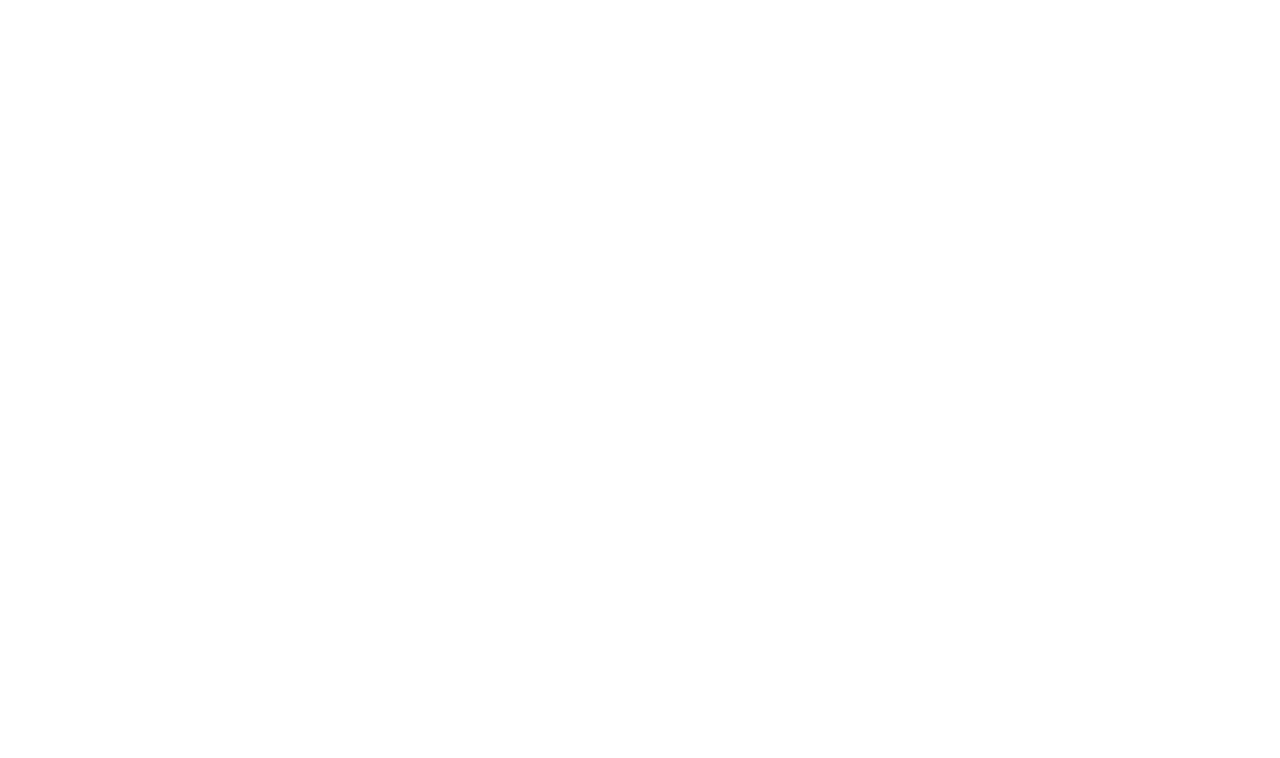
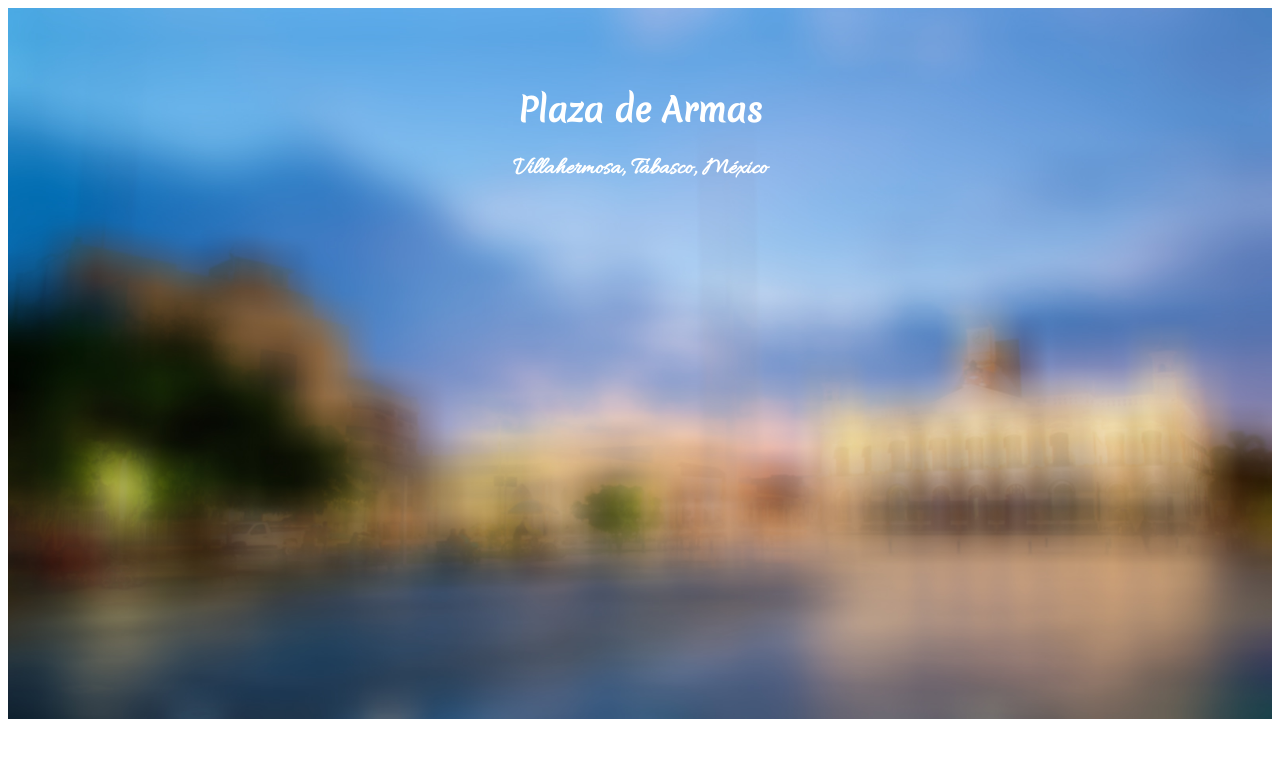
Before and after one commit to DeoXyx182/hover-animations, a plain HTML site: page index.html in a window 1280 px wide. Drawn offline with Linux system fonts and the light colour scheme.

Commit message:
Imagen de fondo y texto encima

```diff
--- a/hover.css
+++ b/hover.css
@@ -1,2 +1,35 @@
 /*font-family: 'Merienda', cursive;
 font-family: 'Allura', cursive;*/
+/*.content{
+	/*height: 100vh;
+	width: 100%;
+	transition: 1s;
+	position: relative;
+}
+
+.lugar{
+	font-family: 'Merienda', cursive;
+	position: absolute;
+}
+.ciudad{
+	font-family: 'Allura', cursive;
+	position: absolute;
+}*/
+.container {
+  position: relative;
+  text-align: center;
+  color: white;
+}
+.centered {
+  position: absolute;
+  top: 50%;
+  left: 50%;
+  transform: translate(-50%, -50%);
+  height: 600px;
+}
+.centered h1{
+	font-family: 'Merienda', cursive;
+}
+.centered h2{
+	font-family: 'Allura', cursive;
+}
--- a/index.html
+++ b/index.html
@@ -1,5 +1,5 @@
 <!DOCTYPE html>
-<html lang="en">
+<html lang="es">
 <head>
 	<meta charset="UTF-8">
 	<title>Hover animations</title>
@@ -7,6 +7,15 @@
 	<link rel="stylesheet" href="hover.css">
 </head>
 <body>
+	<div class="container">
+	  <img src="images/villa_blur.jpg" alt="Norway" style="width:100%;">
+	  <div class="centered">
+	  	<h1>Plaza de Armas</h1>
+	  	<h2>Villahermosa, Tabasco, México</h2>
+	  </div>
+	</div>
+
+	<!-- <img src="images/villa_blur.jpg" alt="" class="background center"> -->
 
 </body>
 </html>
```
Also changed, not shown: images/villa.jpg (added), images/villa_blur.jpg (added).
